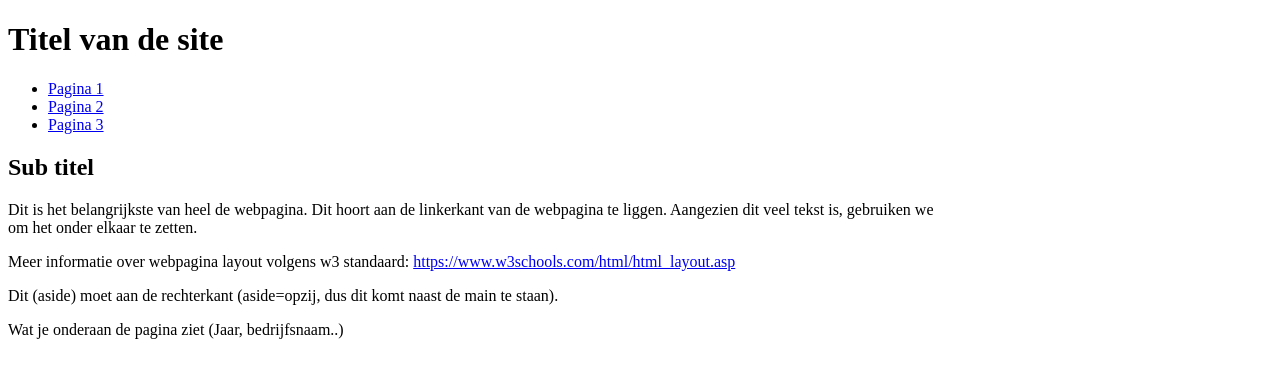
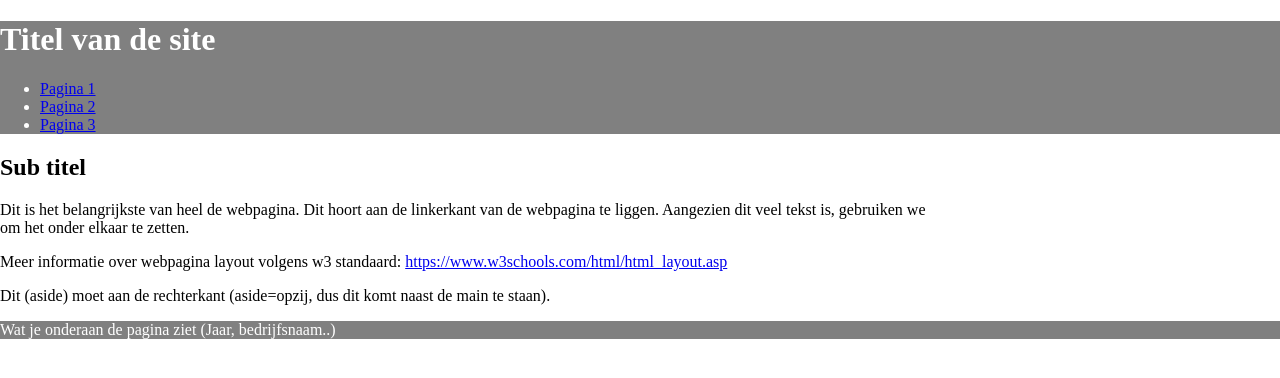
Before and after one commit to OmegaMaxy/ayub-html, a plain HTML site: page index.html in a window 1280 px wide. Drawn offline with Linux system fonts and the light colour scheme.

Commit message:
Toevoeging van css/design

```diff
--- /dev/null
+++ b/css/master.css
@@ -0,0 +1,12 @@
+/* Dit bestand noemt master.css om dat dit de meest gebruikte naam is, idk waarom eigenlijk. */
+body {
+    margin: 0;
+}
+header {
+    background-color: gray;
+    color: white;
+}
+footer {
+    background-color: gray;
+    color: white;
+}
--- a/index.html
+++ b/index.html
@@ -2,8 +2,8 @@
 <html lang="en">
 <head>
     <meta charset="UTF-8">
-    <meta http-equiv="X-UA-Compatible" content="IE=edge">
     <meta name="viewport" content="width=device-width, initial-scale=1.0">
+    <link rel="stylesheet" href="css/master.css"/>
     <title>Titel dat je in de browser tab ziet</title>
 </head>
 <body>
```
